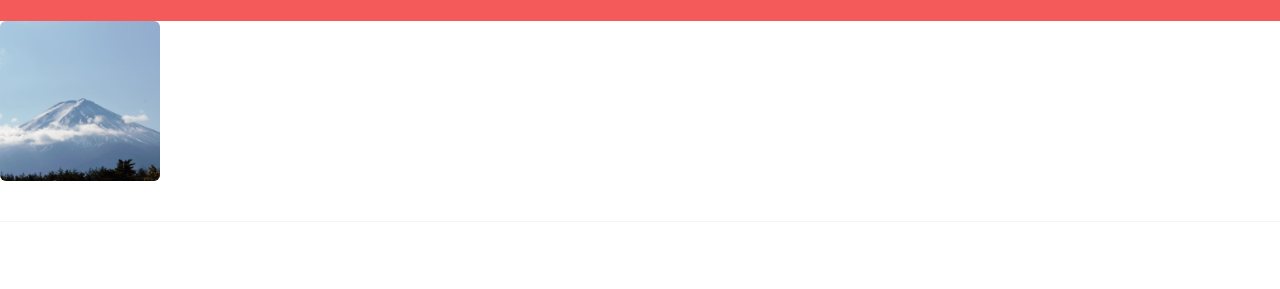
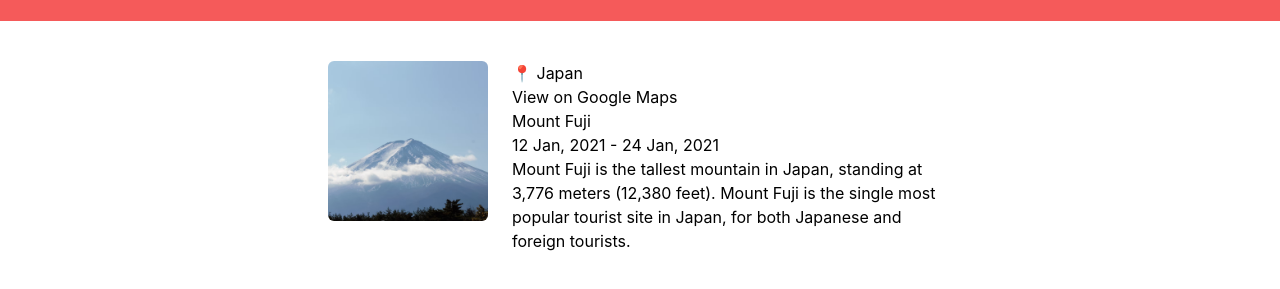
Before and after one commit to Nikushajgarkava718/task-12-Nikusha-Jgarkava, a website: page index.html in a window 1280 px wide. Shown: the part 51-340 px from the top of the page. Drawn offline with Linux system fonts and the light colour scheme.

Commit message:
add text

```diff
--- a/index.html
+++ b/index.html
@@ -11,7 +11,7 @@
       <img src="img/logo.svg" alt="logo" />
       <span class="text-white">my travel journal.</span>
     </header>
-    <section>
+    <section class="max-w-2xl mx-auto px-6 py-10">
       <article class="flex gap-6 pb-10 mb-10 border-b border-secondary">
         <div class="w-40 h-40 flex-shrink-0">
           <img
@@ -21,11 +21,15 @@
           />
         </div>
         <div>
-          <p></p>
-          <a href="#"></a>
-          <h2></h2>
-          <h3></h3>
-          <p></p>
+          <p>📍 Japan</p>
+          <a href="#">View on Google Maps</a>
+          <h2>Mount Fuji</h2>
+          <h3>12 Jan, 2021 - 24 Jan, 2021</h3>
+          <p>
+            Mount Fuji is the tallest mountain in Japan, standing at 3,776
+            meters (12,380 feet). Mount Fuji is the single most popular tourist
+            site in Japan, for both Japanese and foreign tourists.
+          </p>
         </div>
       </article>
     </section>
```
Also changed, not shown: css/final.css.
